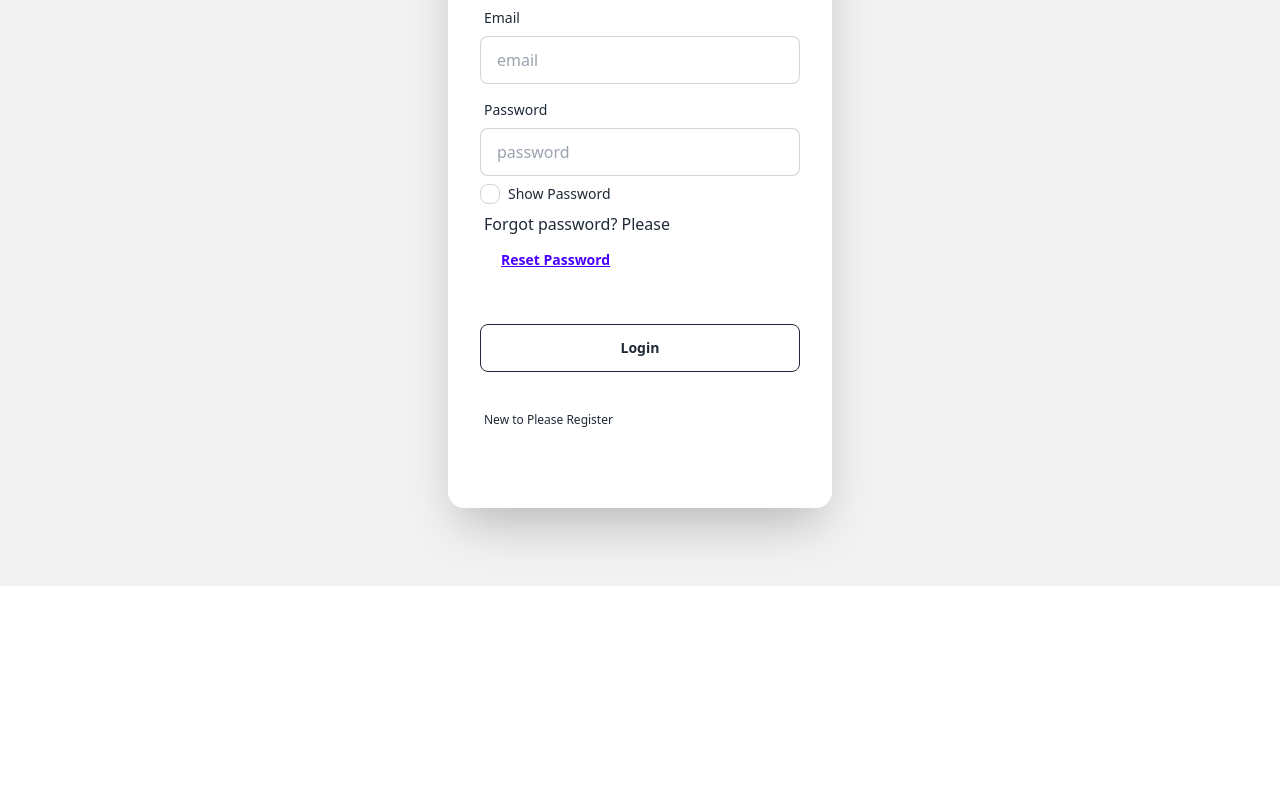
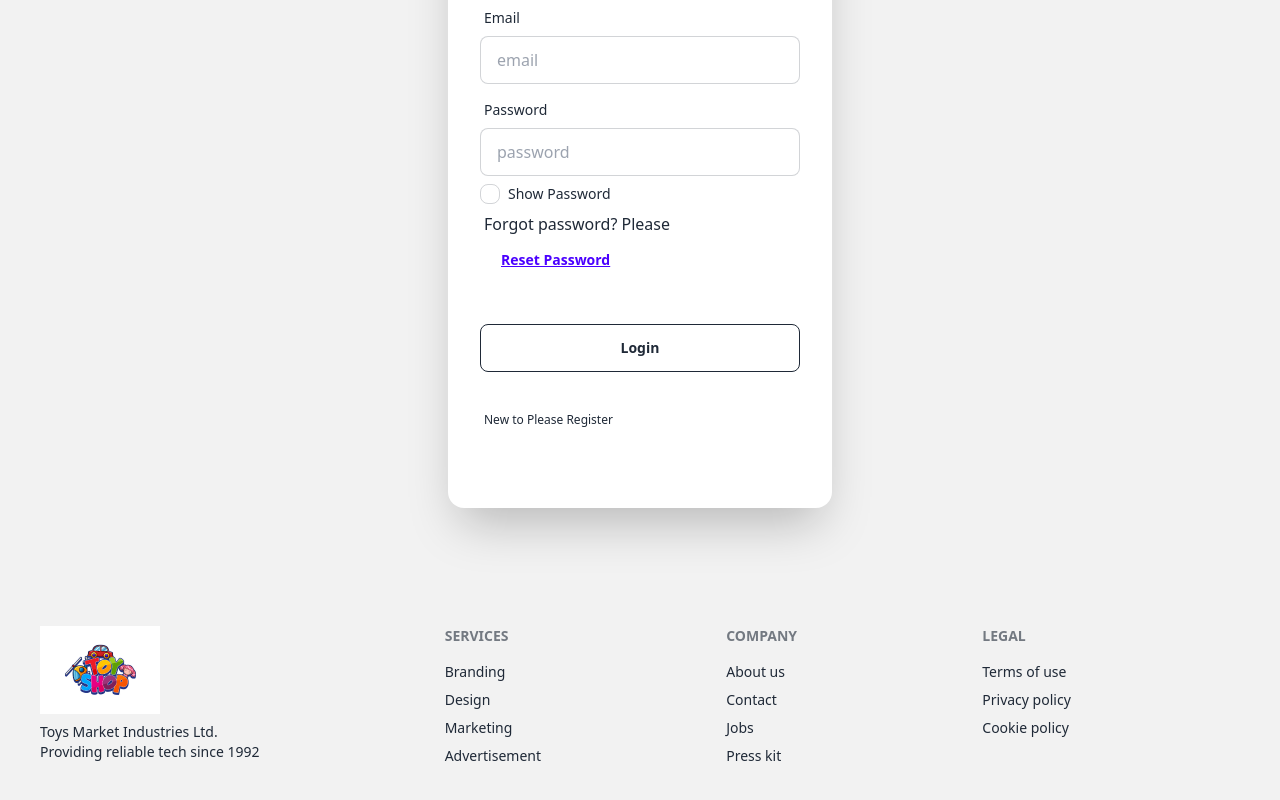
Before and after one commit to MollaKhaled/bd-toys-market, a React (Vite) app: page /login in a window 1280 px wide. Shown: the part 324-1124 px from the top of the page. Before the commit the page ends 910 px from the top, so only its background shows below. Built offline with nearby package versions, Linux system fonts and the light colour scheme; no server answers.

Commit message:
footer added

```diff
--- a/src/Route/Route.jsx
+++ b/src/Route/Route.jsx
@@ -17,7 +17,7 @@
       {
         path: "/",
         element: <Home />,
-        loader:() => fetch('http://localhost:3000/totalToys')
+        loader:() => fetch('https://bd-toys-market-server.vercel.app/totalToys')
       },
       {
         path: "/register",
--- a/src/components/Book/Book.jsx
+++ b/src/components/Book/Book.jsx
@@ -1,8 +1,10 @@
 import React, { useContext } from 'react';
 import { useLoaderData } from 'react-router-dom';
 import { AuthContext } from '../../providers/AuthProvider';
+import useTitle from '../hooks/useTitle';
 
 const Book = () => {
+  useTitle('Book')
   const toy = useLoaderData();
   const {user} = useContext(AuthContext)
   const { _id, sellerName,toyName,price,details, picture, rating} = toy;
--- /dev/null
+++ b/src/components/Footer/Footer.jsx
@@ -0,0 +1,39 @@
+import React from 'react';
+import logo from '../../assets/toy-market-logo.png'
+
+const Footer = () => {
+  return (
+    <footer className="footer bg-base-200 text-base-content p-10">
+  <aside>
+    <img src={logo} alt="" />
+    <p>
+      Toys Market Industries Ltd.
+      <br />
+      Providing reliable tech since 1992
+    </p>
+  </aside>
+  <nav>
+    <h6 className="footer-title">Services</h6>
+    <a className="link link-hover">Branding</a>
+    <a className="link link-hover">Design</a>
+    <a className="link link-hover">Marketing</a>
+    <a className="link link-hover">Advertisement</a>
+  </nav>
+  <nav>
+    <h6 className="footer-title">Company</h6>
+    <a className="link link-hover">About us</a>
+    <a className="link link-hover">Contact</a>
+    <a className="link link-hover">Jobs</a>
+    <a className="link link-hover">Press kit</a>
+  </nav>
+  <nav>
+    <h6 className="footer-title">Legal</h6>
+    <a className="link link-hover">Terms of use</a>
+    <a className="link link-hover">Privacy policy</a>
+    <a className="link link-hover">Cookie policy</a>
+  </nav>
+</footer>
+  );
+};
+
+export default Footer;
--- a/src/components/Home/Home.jsx
+++ b/src/components/Home/Home.jsx
@@ -7,6 +7,7 @@
   return (
     <div>
       <Toys></Toys>
+
     </div>
   );
 };
--- a/src/components/Home/Toys/Toys.jsx
+++ b/src/components/Home/Toys/Toys.jsx
@@ -12,15 +12,9 @@
   const pageNumbers = [...Array(totalPages).keys()];
 
 
-  // useEffect(() =>{
-  //   fetch('https://bd-toys-market-server.vercel.app/toys')
-  //   .then(res => res.json())
-  //   .then(data => setToys(data))
-  // },[])
-
   useEffect(() =>{
     async function fetchData(){
-      const response = await fetch(`http://localhost:3000/toys?page=${currentPage}&limit=${itemsPerPage}`);
+      const response = await fetch(`https://bd-toys-market-server.vercel.app/toys?page=${currentPage}&limit=${itemsPerPage}`);
       const data = await response.json();
       setToys(data);
     }
--- a/src/layout/Main.jsx
+++ b/src/layout/Main.jsx
@@ -4,16 +4,21 @@
 import { Outlet } from 'react-router-dom';
 import Register from '../components/Login/Register';
 import Login from '../components/Login/Login';
+import Footer from '../components/Footer/Footer';
 
 
 const Main = () => {
   return (
     <div>
       <Navbar></Navbar>
-      <Outlet>
+
+        <Outlet>
+        <Login></Login>
         <Register></Register>
-        <Login></Login>
-      </Outlet>
+        </Outlet>
+
+
+      <Footer></Footer>
     </div>
   );
 };
```
